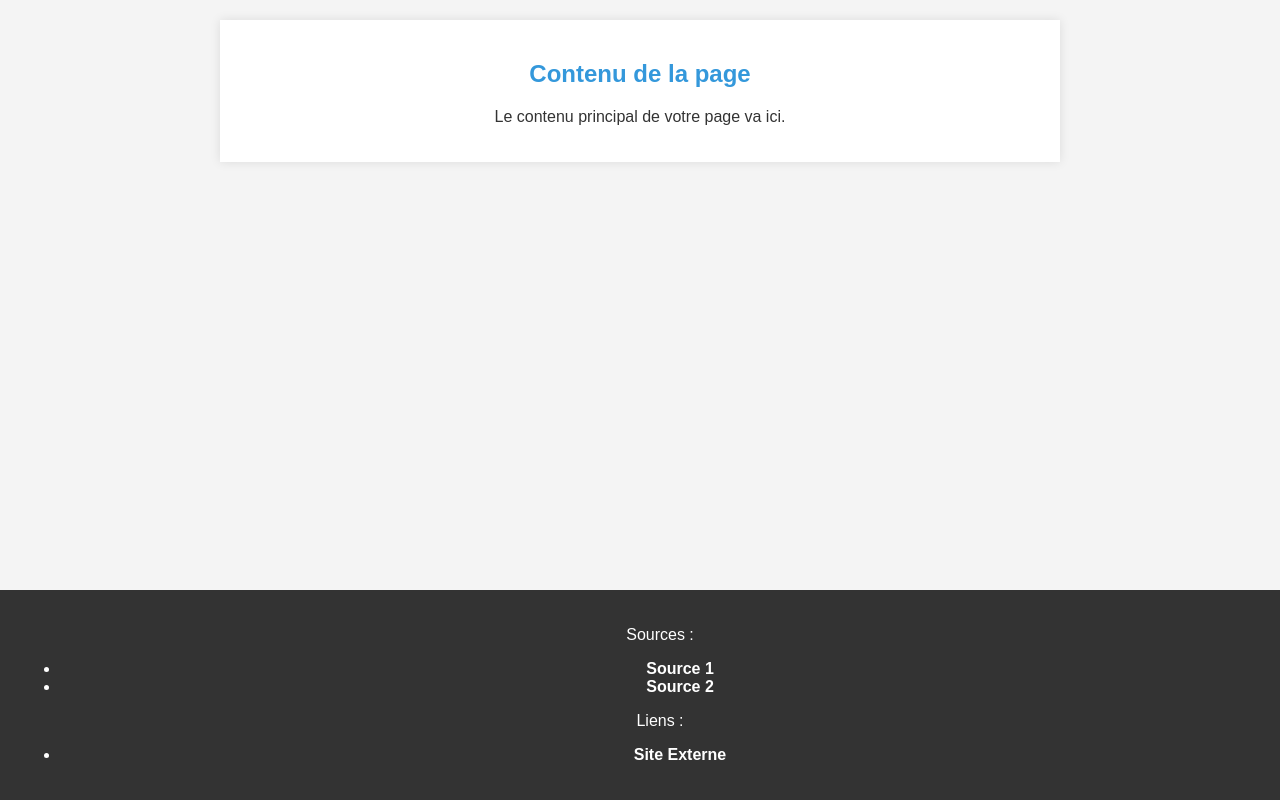
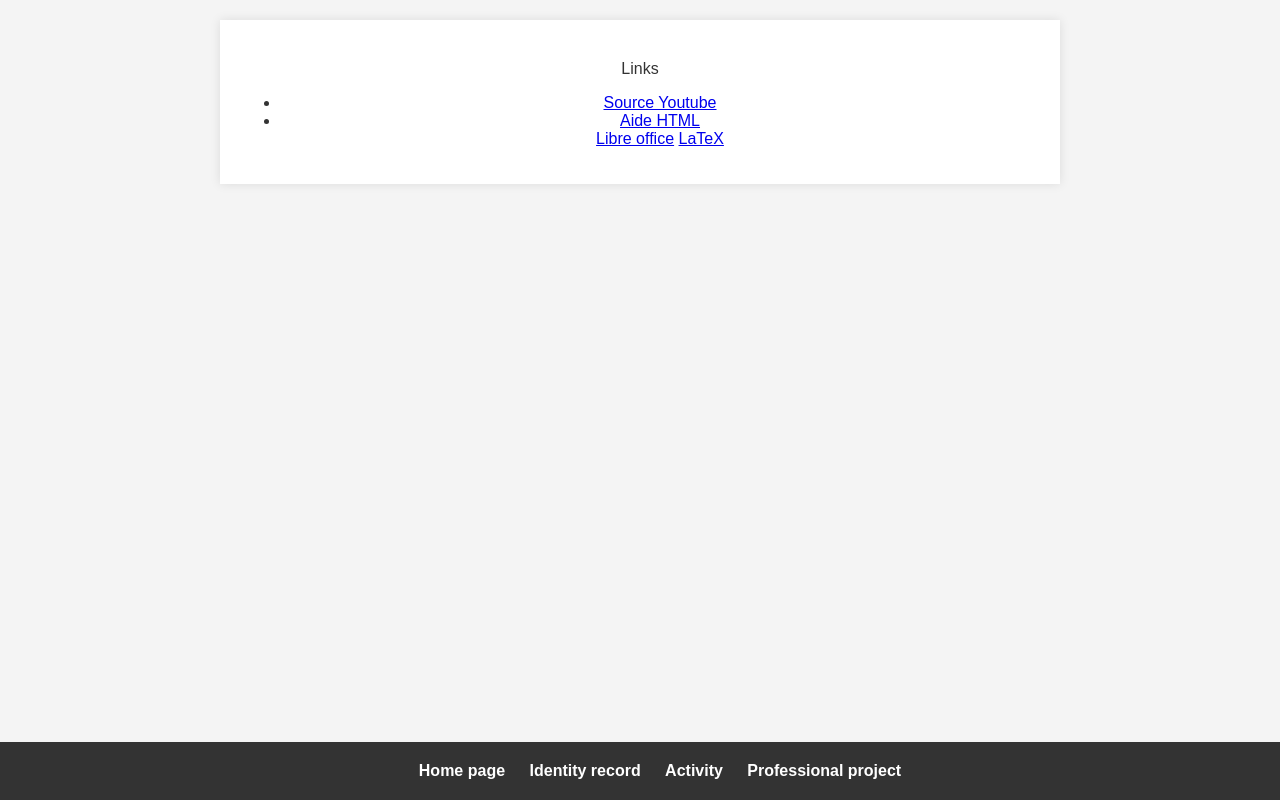
Before and after one commit to noahpissierdu41/sae104, a plain HTML site: page 4pages.html in a window 1280 px wide. Drawn offline with Linux system fonts and the light colour scheme.

Commit message:
4pages.html

```diff
--- a/4pages.html
+++ b/4pages.html
@@ -1,31 +1,35 @@
 <!DOCTYPE html>
-<html lang="en">
+<html lang="en"> <!-- Déclaration de la langue de la page -->
 <head>
-    <meta charset="UTF-8">
-    <meta name="viewport" content="width=device-width, initial-scale=1.0">
-    <link rel="stylesheet" href="css5.css">
-    <title>Ma Page avec Sources et Liens</title>
+    <meta charset="UTF-8"> <!-- Encodage de caractères pour le support UTF-8 -->
+    <meta name="viewport" content="width=device-width, initial-scale=1.0"> <!-- Déclaration de la vue pour les appareils mobiles -->
+    <link rel="stylesheet" href="css5.css"> <!-- Liaison vers une feuille de style externe -->
+    <title>Ma Page avec Sources et Liens</title> <!-- Titre de la page affiché dans l'onglet du navigateur -->
     <style>
-
+        /* Styles CSS spécifiques à cette page (éventuellement ajoutés ici) */
     </style>
 </head>
 <body>
 
     <section>
-        <h1>Contenu de la page</h1>
-        <p>Le contenu principal de votre page va ici.</p>
+        <h1></h1> <!-- Titre de niveau 1 non défini dans le code -->
+        <p>Links</p> <!-- Paragraphe indiquant le contenu de la section -->
+
+        <!-- Liste non ordonnée de liens -->
+        <ul>
+            <li><a href="https://www.youtube.com/watch?v=Cwm9qX9onq4" target="_blank">Source Youtube</a></li> <!-- Lien vers une vidéo YouTube -->
+            <li><a href="https://jaetheme.com/balises-html5/" target="_blank">Aide HTML</a></li> <!-- Lien vers une ressource d'aide HTML -->
+            <a href="chemin/vers/mon-fichier.pdf" target="_blank">Libre office</a> <!-- Lien vers un fichier PDF -->
+            <a href="./Site html/Pissier_Noah_C.odt" target="_blank">LaTeX</a> <!-- Lien vers un fichier LaTeX -->
+        </ul>
     </section>
 
+    <!-- Pied de page contenant des liens vers d'autres pages -->
     <footer>
-        <p>Sources :</p>
-        <ul>
-            <li><a href="https://www.youtube.com/watch?v=Cwm9qX9onq4" target="_blank">Source 1</a></li>
-            <li><a href="https://www.example.com/source2" target="_blank">Source 2</a></li>
-        </ul>
-        <p>Liens :</p>
-        <ul>
-            <li><a href="https://www.example-link.com" target="_blank">Site Externe</a></li>
-        </ul>
+        <a href="monsite.html">Home page</a>
+        <a href="1page.html">Identity record</a>
+        <a href="2page.html">Activity</a>
+        <a href="3page.html">Professional project</a>
     </footer>
 
 </body>
```
